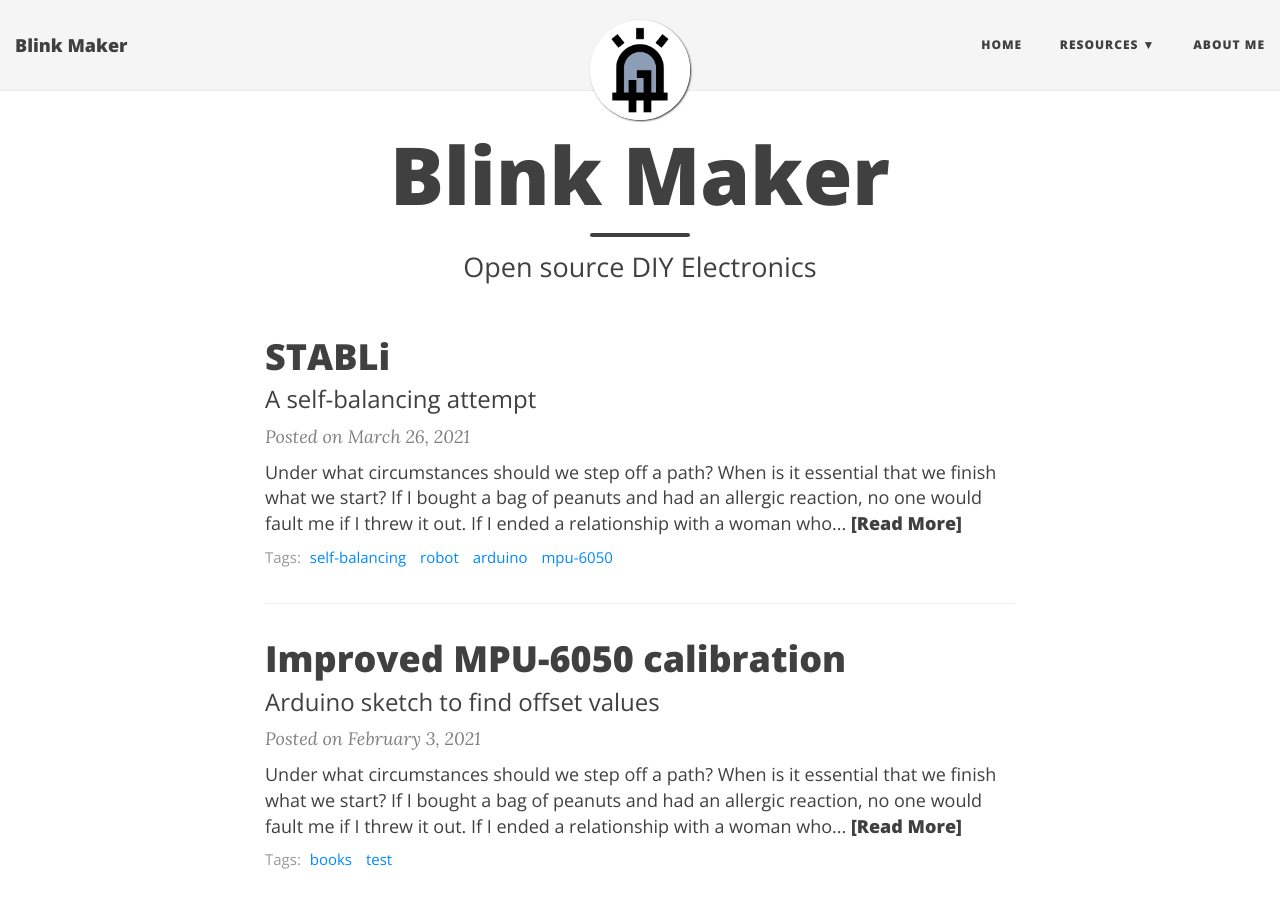
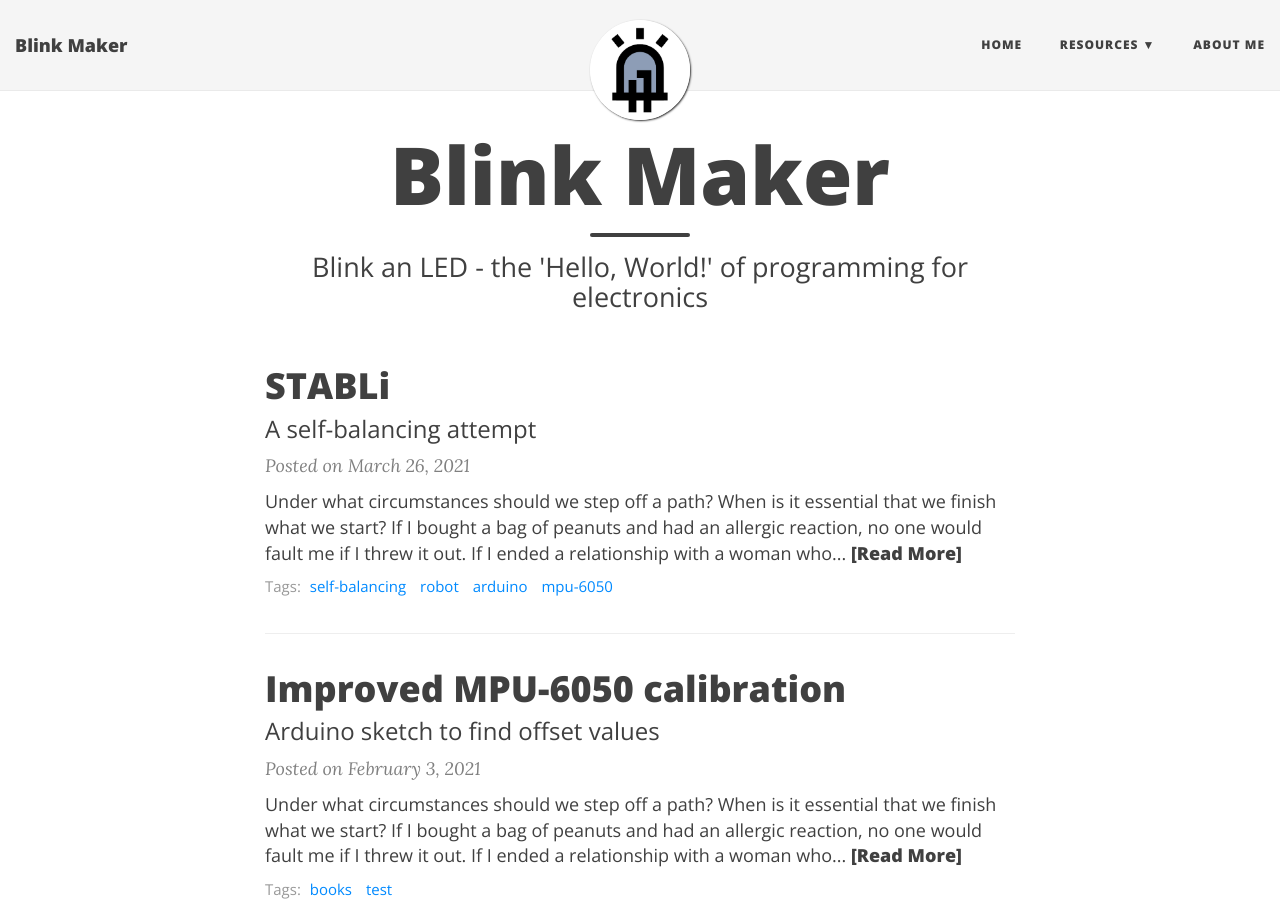
Before and after one commit to blinkmaker/blinkmaker.github.io, a Jekyll site: the page built from index.html, in a window 1280 px wide and 900 px high. Built offline with Jekyll 4.4.1, drawn with Linux system fonts in a browser that asks for light colours; nearby versions of some CDN libraries; the list of posts is cut into pages by our own code.

Commit message:
Update index.html

```diff
--- a/index.html
+++ b/index.html
@@ -1,7 +1,7 @@
 ---
 layout: page
 title: Blink Maker
-subtitle: Open source DIY Electronics
+subtitle: Blink an LED - the 'Hello, World!' of programming for electronics
 use-site-title: true
 ---
 
```
